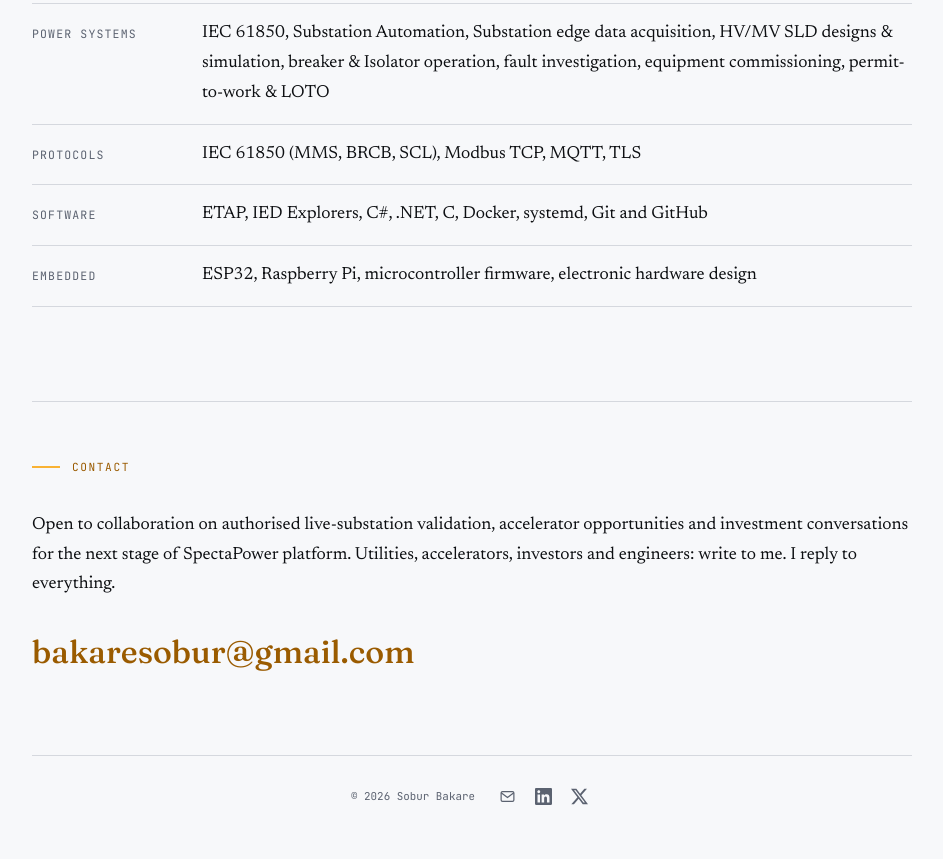
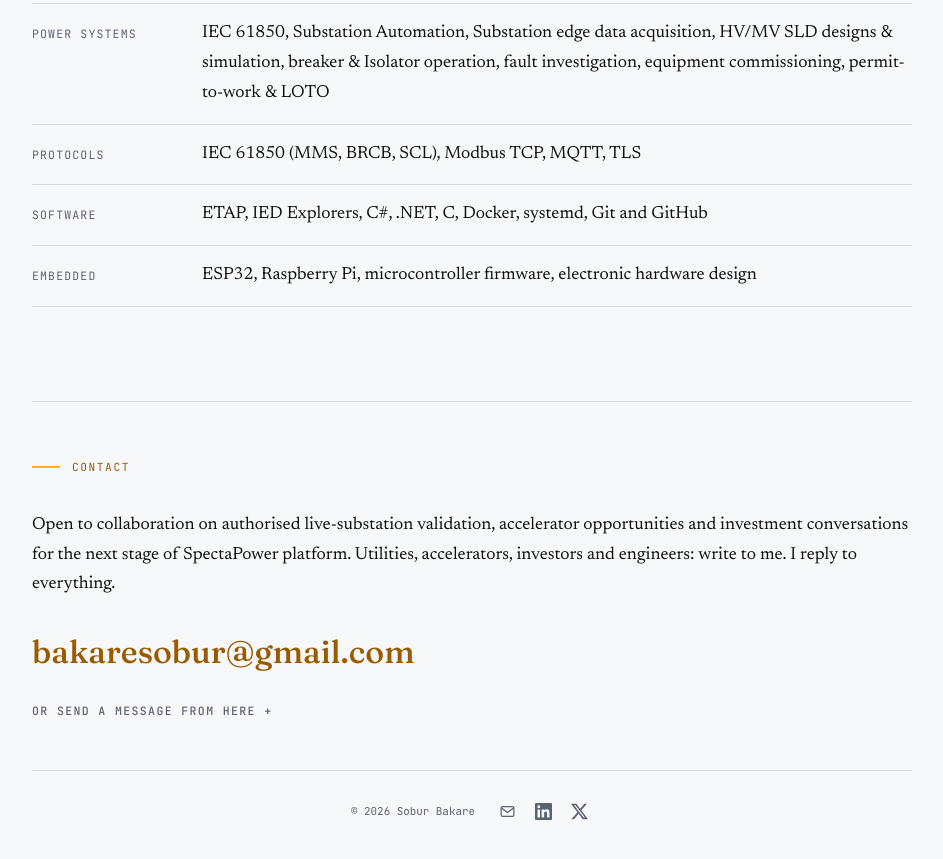
Before and after one commit to soburbakare/soburbakare.github.io, a plain HTML site: page index.html in a window 1280 px wide. Shown: the part 2187-3046 px from the top of the page, without its empty margins (128-1071 px from the left). Drawn offline with Linux system fonts and the light colour scheme.

Commit message:
Added Send me mail from here form

```diff
--- a/index.html
+++ b/index.html
@@ -329,13 +329,13 @@
         <p class="big"><a href="mailto:bakaresobur@gmail.com">bakaresobur@gmail.com</a></p>
         <!-- <p class="co">DIMSYS Technologies : <a href="https://dimsys.co" target="_blank"
             rel="noopener noreferrer">dimsys.co</a></p> -->
-        <!-- <details class="msg">
+         <details class="msg">
           <summary>Or send a message from here <span class="pl">+</span></summary>
           <form id="f"><input name="n" placeholder="Your name" required aria-label="Your name"><input name="e"
               type="email" placeholder="Your email" required aria-label="Your email"><textarea name="m" rows="5"
               placeholder="Message" required aria-label="Message"></textarea><button class="btn" type="submit">Send by
               email</button></form>
-        </details> -->
+        </details>
       </section>
       <footer><span>© <span id="y"></span> Sobur Bakare</span>
         <div class="soc">
```
